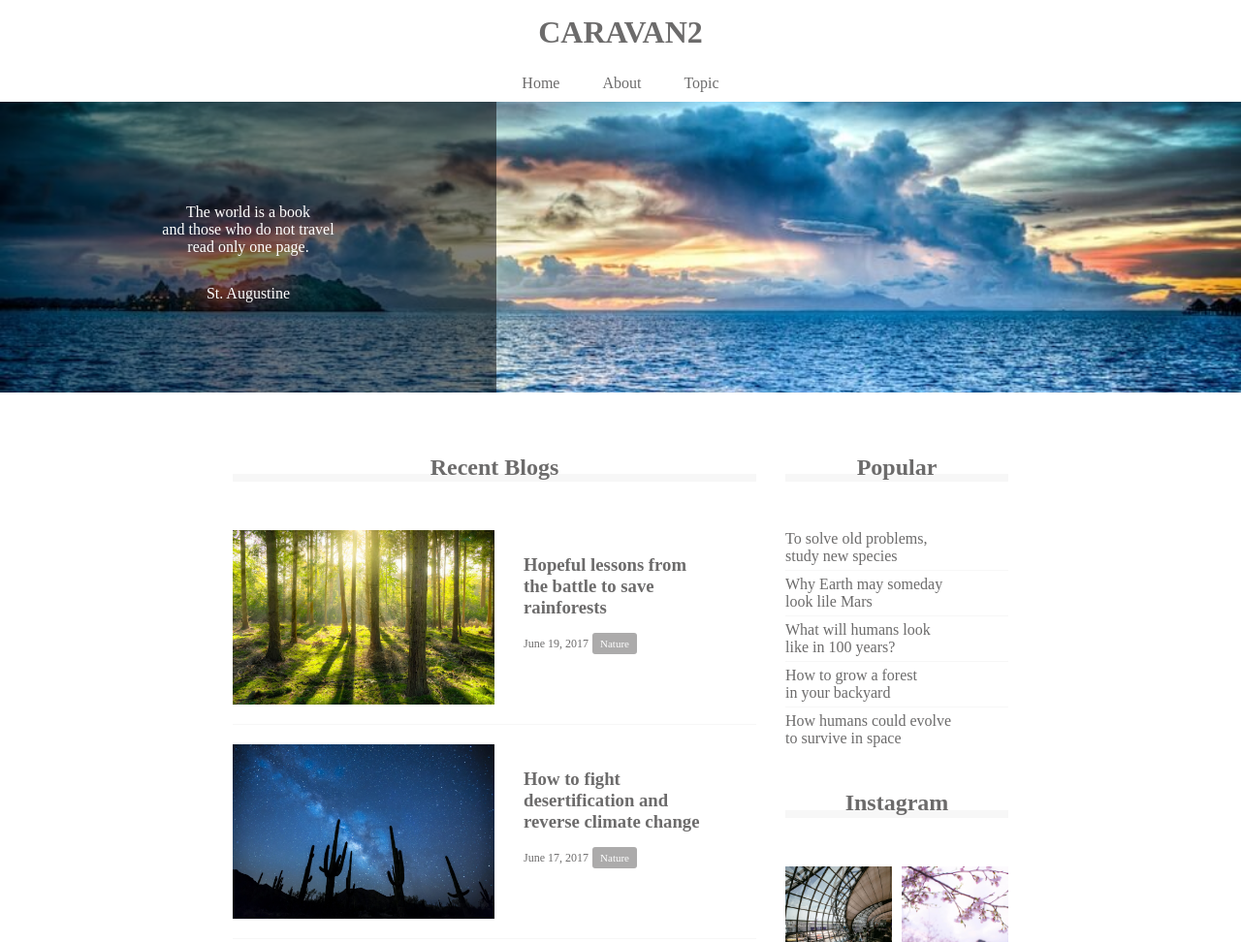
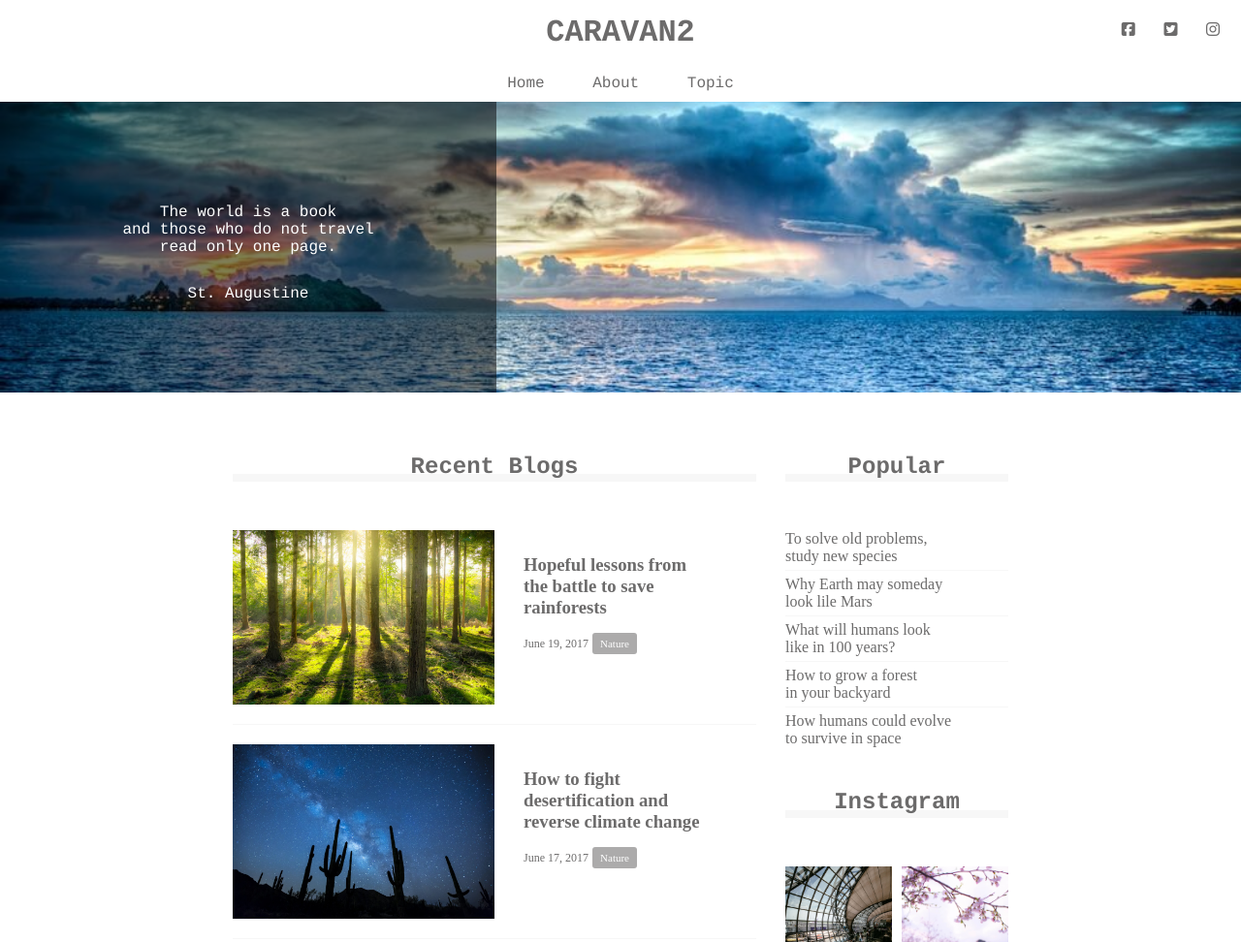
Before and after one commit to megonosuke/caravan2, a plain HTML site: page index.html in a window 1280 px wide. Shown: the top 972 px of the page at 97% size. Drawn offline with Linux system fonts and the light colour scheme.

Commit message:
[Finish] chapter9

```diff
--- a/index.html
+++ b/index.html
@@ -2,6 +2,7 @@
 <html lang="ja">
   <hesd>
     <meta charset="UTF-8">
+    <script src="https://kit.fontawesome.com/3f65b8bdbe.js" crossorigin="anonymous"></script>
     <link rel="stylesheet" href="style.css" />
     <title>CARAVAN2</title>
   </hesd>
@@ -13,7 +14,11 @@
           CARAVAN2
         </a>
       </h1>
-
+      <div class="social">
+        <i class="fab fa-facebook-square"></i>
+        <i class="fab fa-twitter-square"></i>
+        <i class="fab fa-instagram"></i>
+      </div>
     </header>
 
     <nav>
--- a/style.css
+++ b/style.css
@@ -9,11 +9,26 @@ a {
   text-decoration: none;
 }
 
+header, nav, h2, .main-visual, footer {
+  font-family: Chalkduster, "Bradley Hand", Courier, "Segone Print", sans-serif;
+}
+
 header {
   width: 90%;
   padding: 15px 0;
   margin: 0 auto;
   text-align: center;
+}
+
+.social {
+  position: absolute;
+  top: 22px;
+  right: 22px;
+}
+
+.social i {
+  display: inline-block;
+  margin-left: 20px;
 }
 
 hader .heading {
```
